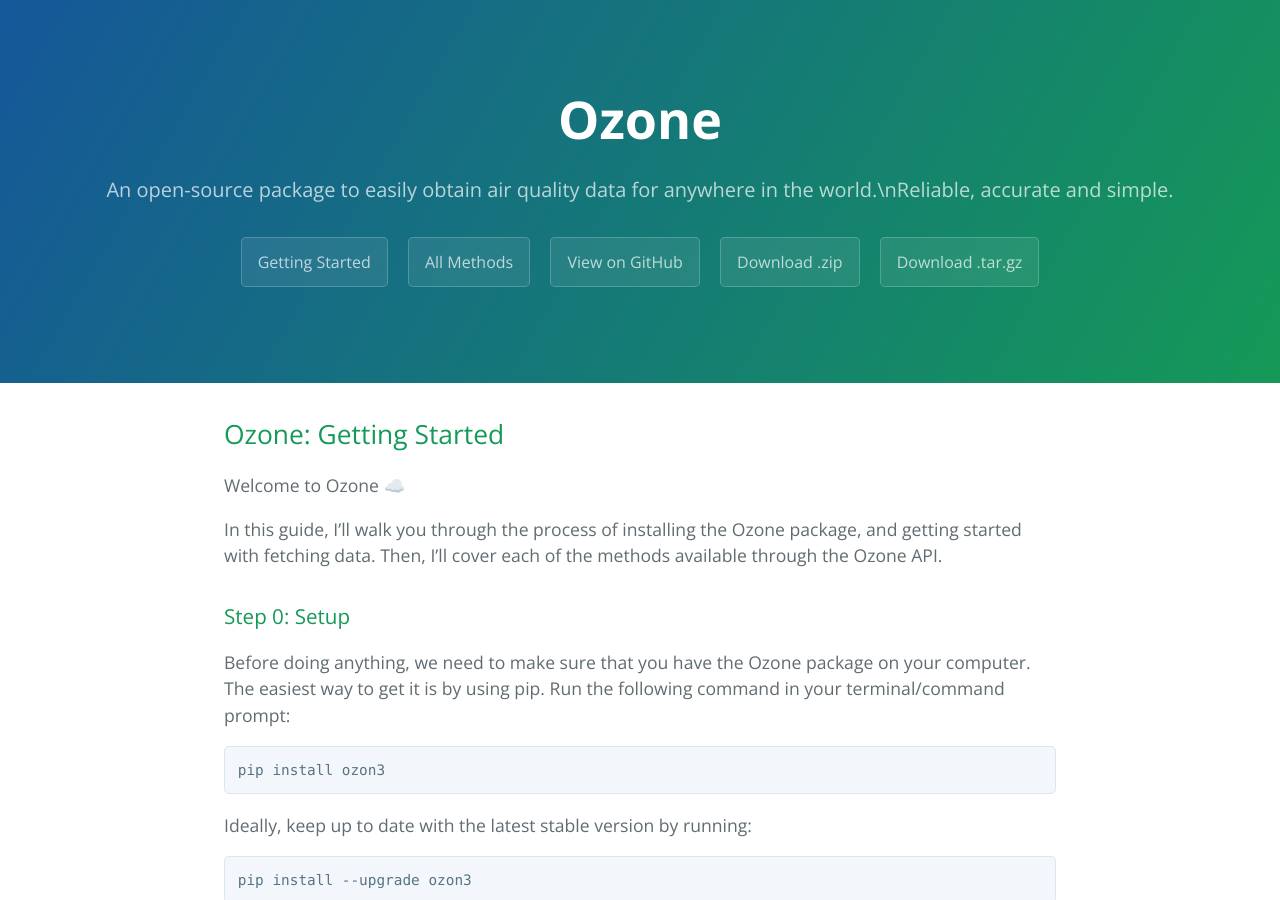
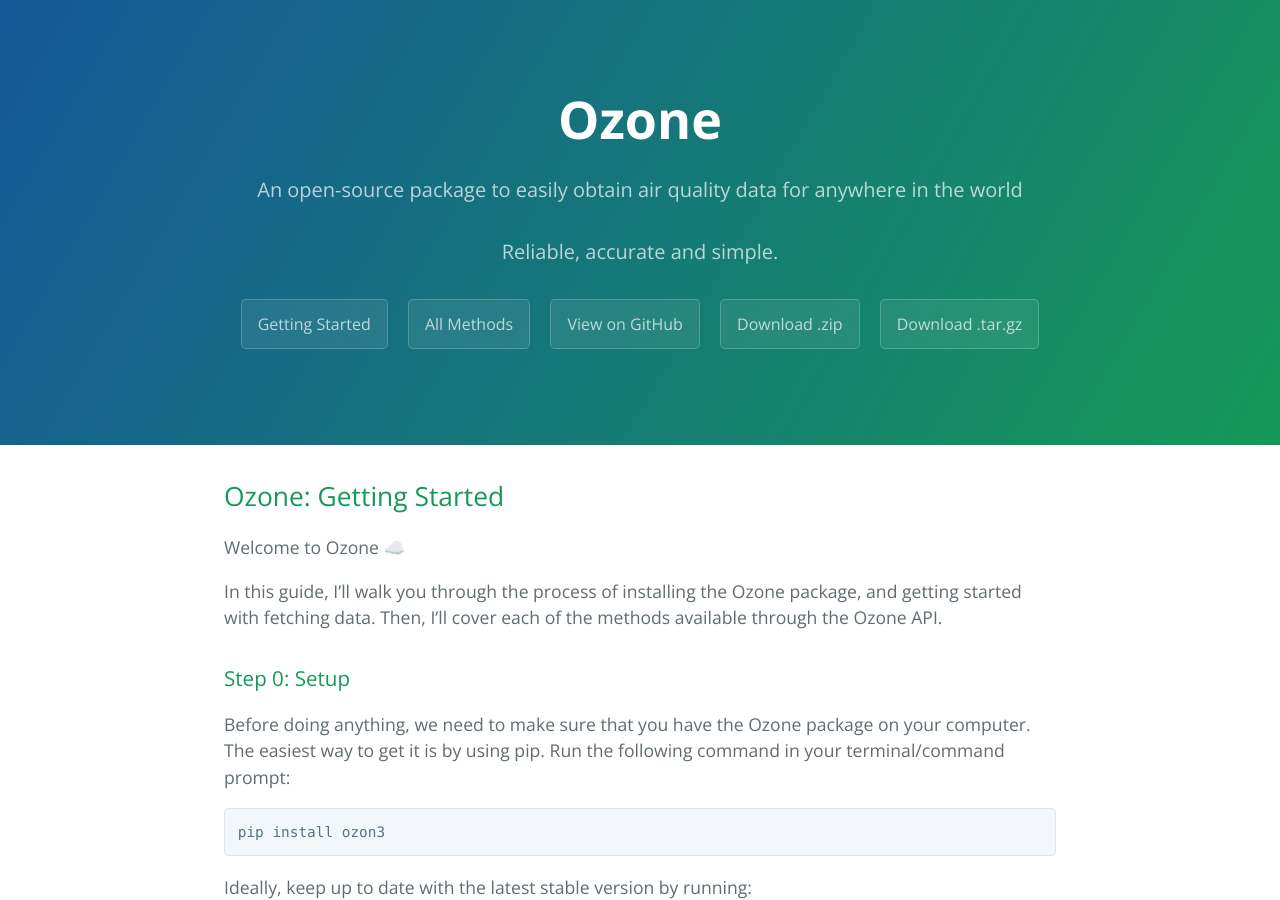
Before and after one commit to Ozon3Org/Ozon3, a Jekyll site: the page built from index.md, in a window 1280 px wide and 900 px high. Built offline with Jekyll 4.4.1, drawn with Linux system fonts in a browser that asks for light colours.

Commit message:
docs: Edit tagline

```diff
--- a/_layouts/template.html
+++ b/_layouts/template.html
@@ -12,7 +12,8 @@
   <body>
     <section class="page-header">
       <h1 class="project-name">Ozone</h1>
-      <h2 class="project-tagline">An open-source package to easily obtain air quality data for anywhere in the world.\nReliable, accurate and simple.</h2>
+      <h2 class="project-tagline">An open-source package to easily obtain air quality data for anywhere in the world</h2>
+      <h2 class="project-tagline">Reliable, accurate and simple.</h2>
       {% for page in site.pages %}
         <a href= {{ page.filename }} class="btn">{{ page.title }}</a>
       {% endfor %}
```
